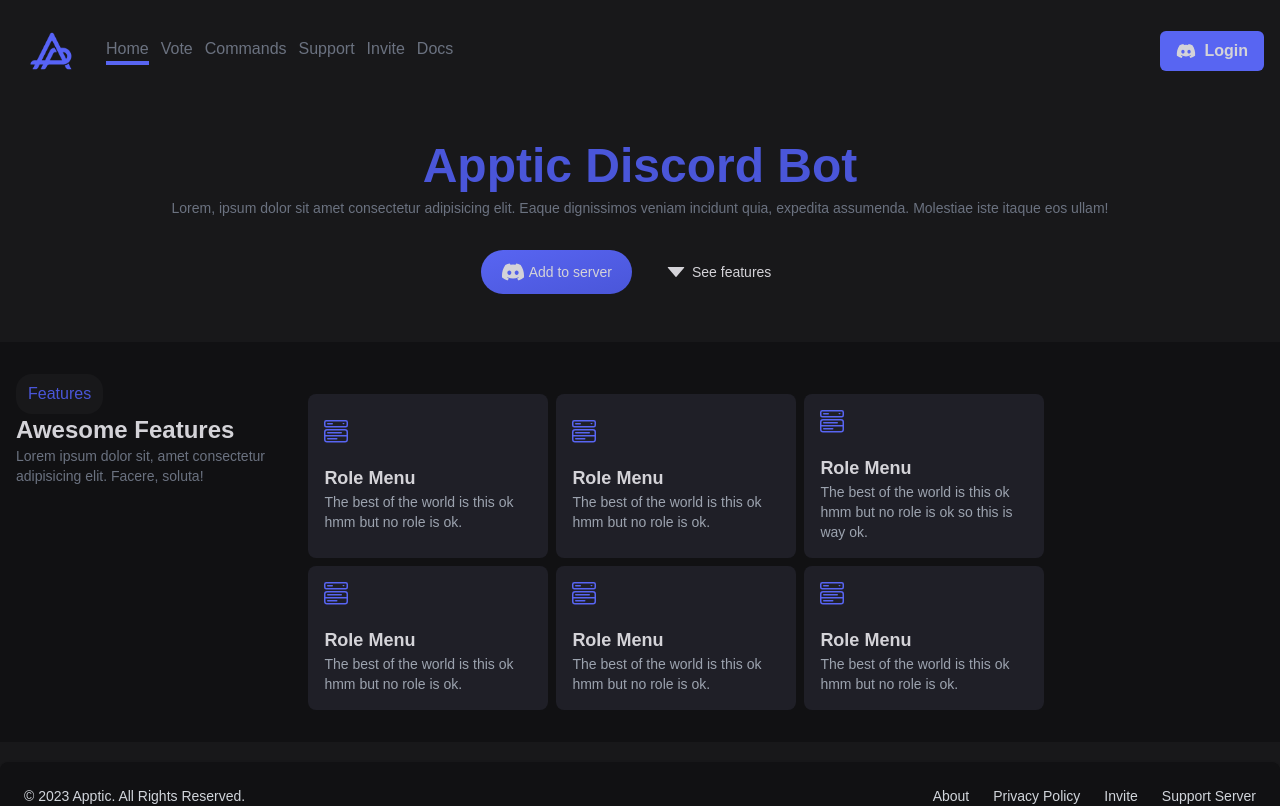
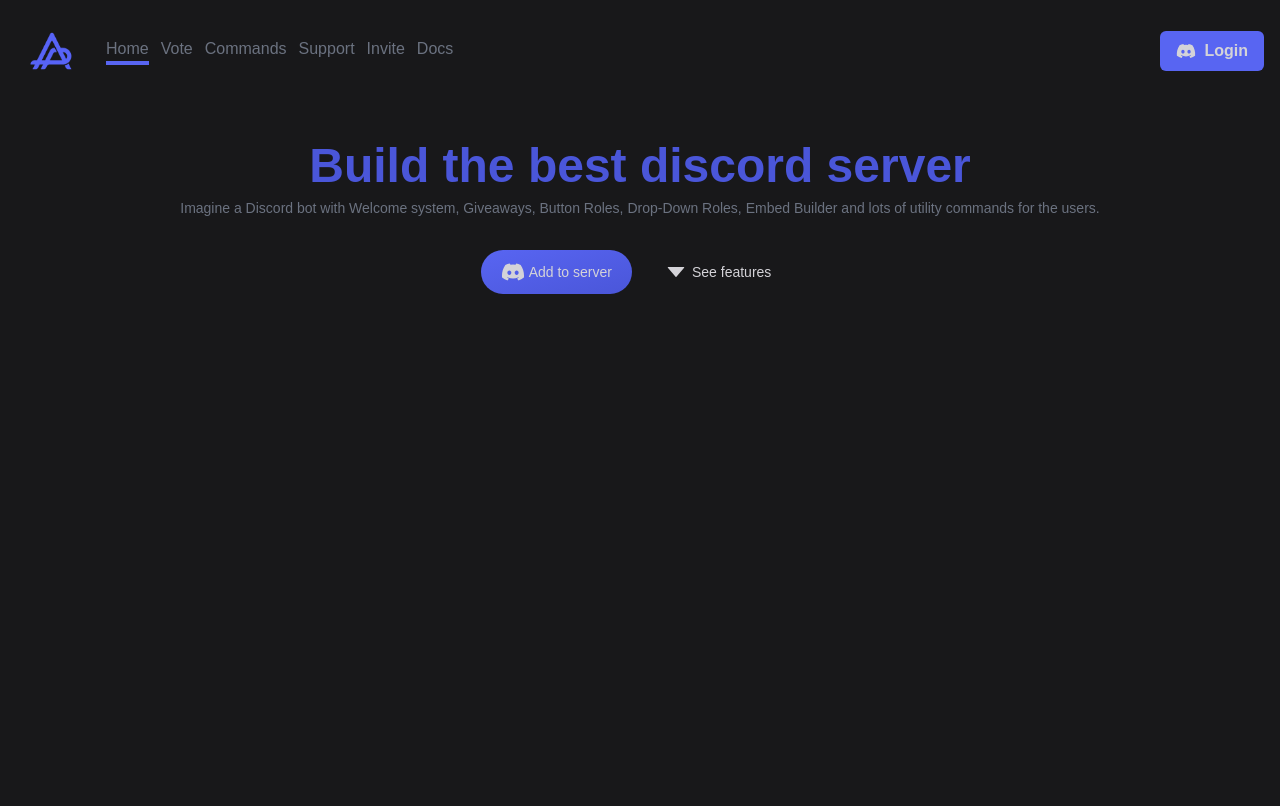
Before and after one commit to Apptic-Developement/bot-website, a React (Vite) app: page / in a window 1280 px wide. Shown: the top 806 px of the page. Built offline with nearby package versions, Linux system fonts and the light colour scheme.

Commit message:
Added animation in hero

```diff
--- a/components/Headers/Hero.tsx
+++ b/components/Headers/Hero.tsx
@@ -1,16 +1,20 @@
 import { FaDiscord } from "react-icons/fa";
 import { AiFillCaretDown } from "react-icons/ai";
-
+import { motion } from "framer-motion";
 const Hero = () => {
     return (
-        <main className="bg-light-black w-full">
-            <div className="m-auto py-10 container px-4 flex items-center justify-center flex-col text-center gap-2">
+        <main className="bg-light-black w-full h-screen">
+            <motion.div
+                initial={{y: 100, opacity: 0}}
+                animate={{y: 0, opacity: 100}}
+                transition={{ease: 'easeOut', duration: 2}}
+                className="m-auto py-10 container px-4 flex items-center justify-center flex-col text-center gap-2">
                 <div className="md:text-5xl text-3xl font-bold text-dark-blurple">
-                    <h1>Apptic Discord Bot</h1>
+                    <h1>Build the best discord server</h1>
                 </div>
                 <div className="text-sm w-[80%] text-gray-500">
                     <p>
-                        Lorem, ipsum dolor sit amet consectetur adipisicing elit. Eaque dignissimos veniam incidunt quia, expedita assumenda. Molestiae iste itaque eos ullam!
+                    Imagine a Discord bot with Welcome system, Giveaways, Button Roles, Drop-Down Roles, Embed Builder and lots of utility commands for the users.
                     </p>
                 </div>
 
@@ -32,7 +36,7 @@
                         </a>
                     </div>
                 </div>
-            </div>
+            </motion.div>
 
         </main >
     )
--- a/package.json
+++ b/package.json
@@ -9,13 +9,11 @@
     "preview": "vite preview"
   },
   "dependencies": {
-    "axios": "^1.3.3",
     "framer-motion": "^9.0.2",
     "react": "^18.2.0",
     "react-dom": "^18.2.0",
     "react-icons": "^4.7.1",
-    "react-router-dom": "^6.8.1",
-    "socket.io-client": "^4.6.0"
+    "react-router-dom": "^6.8.1"
   },
   "devDependencies": {
     "@types/node": "^18.13.0",
--- a/src/views/Commands/index.tsx
+++ b/src/views/Commands/index.tsx
@@ -50,7 +50,7 @@
 
       {/* Search Bar */}
 
-      <section className='w-full'>
+      {/* <section className='w-full'>
         <div className='w-full flex bg-ancent-black border-dark-black border px-4 py-2 rounded-md mt-5'>
           <input
             className='bg-transparent border-none focus:outline-none '
@@ -59,9 +59,10 @@
             id="search_commands"
             autoComplete='off'
             placeholder='Search for command 🔍'
+            onChange={(event: React.ChangeEvent<HTMLInputElement>) => (handleSearch(event))}
           />
         </div>
-      </section>
+      </section> */}
 
       {/* Commands Buttons */}
       <section className="flex flex-wrap mt-4 w-full gap-2 justify-center">
```
Also changed, not shown: 1 other file (tests, documents, lock files or other folders).
